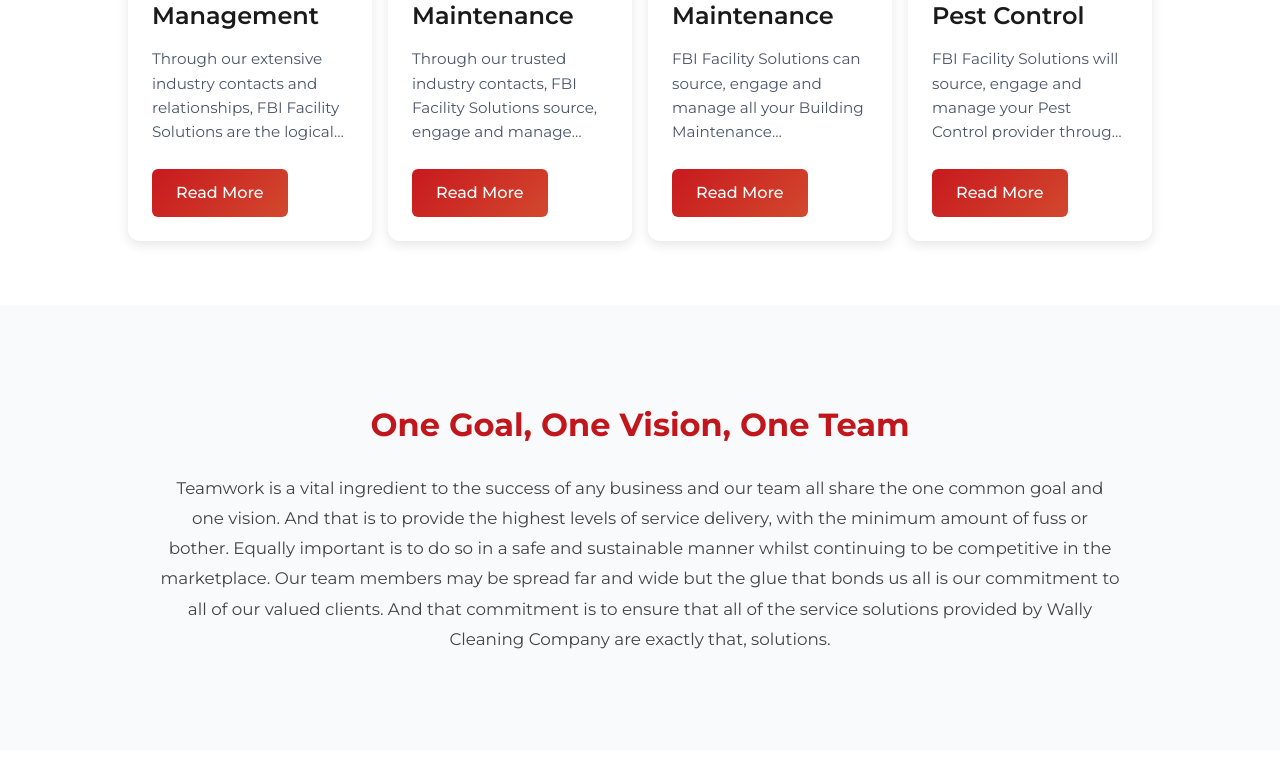
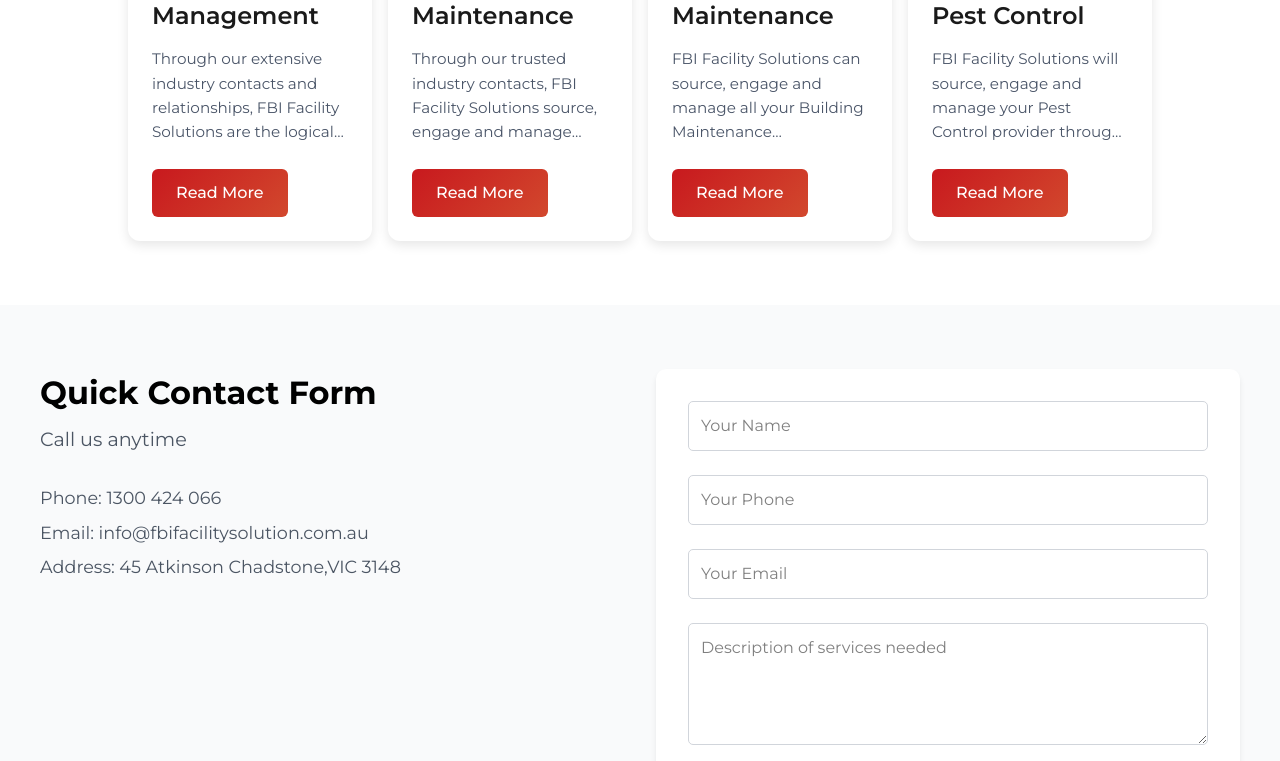
Before and after one commit to JosephKS10/WallyCleaningCompanyWebsite, a React (Vite) app: page / in a window 1280 px wide. Shown: the part 2036-2797 px from the top of the page. Built offline with nearby package versions, Linux system fonts and the light colour scheme.

Commit message:
made some changes in the home page

```diff
--- a/index.html
+++ b/index.html
@@ -4,7 +4,7 @@
     <meta charset="UTF-8" />
     <link rel="icon" type="image/svg+xml" href="/icon.png" />
     <meta name="viewport" content="width=device-width, initial-scale=1.0" />
-    <title>Wally Cleaning Company</title>
+    <title>FBI Facility Solutions</title>
     <link href="/src/index.css" rel="stylesheet">
 
   </head>
--- a/src/components/Header/Header.css
+++ b/src/components/Header/Header.css
@@ -5,7 +5,7 @@
   width: 100vw;
   background-color: #fff;
   z-index: 100;
-  box-shadow: 0 2px 10px rgb(193, 22, 28, 0.2);
+  box-shadow: 0 2px 10px rgb(0, 0, 0, 0.3);
 
 }
 
--- a/src/pages/Home/Home.jsx
+++ b/src/pages/Home/Home.jsx
@@ -404,48 +404,6 @@ const services = [
           </div>
         </section>
 
-      {/* Team Section */}
-      <section className="team-section">
-        <div className="team-container">
-          <h2 className="team-title">One Goal, One Vision, One Team</h2>
-          <p className="team-description">
-            Teamwork is a vital ingredient to the success of any business and our team all share the one common goal and one vision.
-            And that is to provide the highest levels of service delivery, with the minimum amount of fuss or bother. Equally important
-            is to do so in a safe and sustainable manner whilst continuing to be competitive in the marketplace. Our team members may
-            be spread far and wide but the glue that bonds us all is our commitment to all of our valued clients. And that commitment
-            is to ensure that all of the service solutions provided by Wally Cleaning Company are exactly that, solutions.
-          </p>
-        </div>
-      </section>
-
-      {/* About Us Section */}
-      <section className="about-section">
-        <div className="about-container">
-          <div className="about-content">
-            <h2 className="about-title">Family first. A true Family Business.</h2>
-            <p className="about-description">
-              Originally established in 2002, Wally Cleaning Company Solutions is literally one big happy family. Four brothers and
-              three sisters of the same family (and their respective partners) all share ownership of this Australian owned business.
-              Each family member is actively involved in their own area of expertise. Be that management/supervision, operations,
-              training or administration, their commitment is unquestionable as it is unwavering.
-            </p>
-            <p className="about-description">
-              Providing the highest level of service is always a matter of effectively and efficiently managing your people and this
-              is one area we pride ourselves on. We are, after all, in the people business. We rely on our people and our people rely
-              on us. We treat our people with the respect, dignity and empathy that they deserve and are entitled to. We always encourage,
-              engage and support our entire team through clear, open lines of communication, ongoing training, mentoring and guidance.
-              Most importantly, we treat all of our people like part of our own family.
-            </p>
-          </div>
-          <div className="about-image">
-            <img
-              src="https://images.unsplash.com/photo-1577962917302-cd874c4e31d2?ixlib=rb-1.2.1&auto=format&fit=crop&w=800&q=80"
-              alt="Wally Cleaning Company Team"
-              className="about-img"
-            />
-          </div>
-        </div>
-      </section>
 
       {/* Contact Form Section */}
       <section id="contact" className="contact-section">
--- a/src/pages/OurTeam/OurTeam.jsx
+++ b/src/pages/OurTeam/OurTeam.jsx
@@ -55,7 +55,7 @@ const OurTeam = () => {
       {/* ✅ TEAM SECTION */}
       <section className="team-section">
         <div className="team-container">
-          <h2 className="team-title">One Goal, One Vision, One Team</h2>
+          <h2 className="team-title">One Goal. One Vision. One Team</h2>
           <p className="team-description">
             Teamwork is a vital ingredient to the success of any business and our team all share the one common goal and one vision.
             And that is to provide the highest levels of service delivery, with the minimum amount of fuss or bother. Equally important
```
